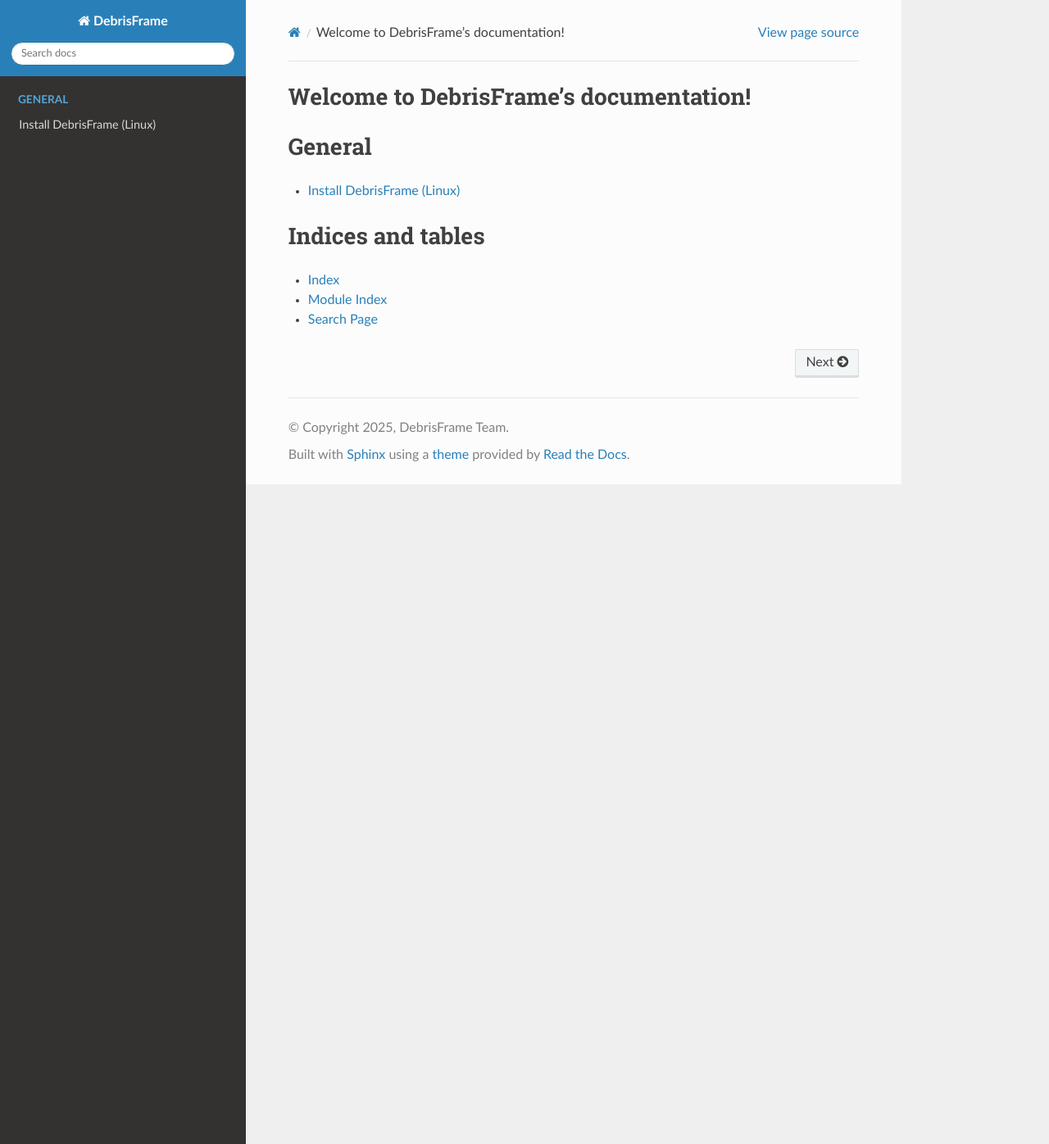
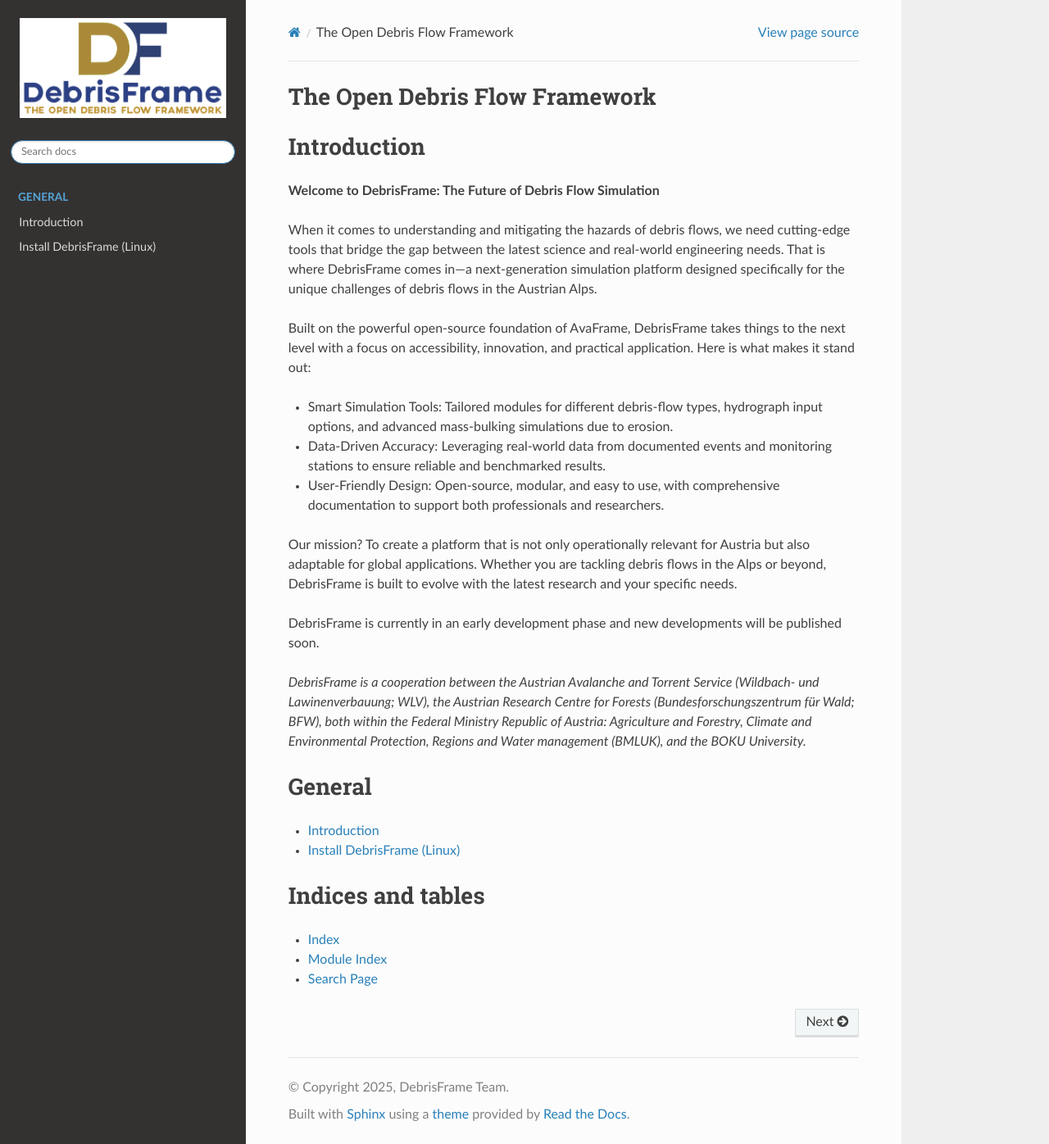
Before and after one commit to OpenNHM/DebrisFrame, a Sphinx documentation site: the page built from docs/source/index.rst, in a window 1280 px wide and 1396 px high. Shown: the whole window at 82% size. Built offline with Sphinx 7.4.7 and the Read the Docs theme 3.1.0, drawn with Linux system fonts in a browser that asks for light colours.

Commit message:
[doc] integrate introduction
Add project description to introduction.rst
Change source directory in make.bat

docs: customize Sphinx theme and add project logo

```diff
--- a/docs/source/conf.py
+++ b/docs/source/conf.py
@@ -31,5 +31,18 @@
 
 html_theme = "sphinx_rtd_theme"
 
+html_theme_options = {
+    "logo_only": True,
+    "style_nav_header_background": "#343131",
+    # 'display_version': False,
+}
+# The name of an image file (relative to this directory) to place at the top
+# of the sidebar.
+html_logo = "_static/logo.png"
+
+
+# -- Options for LaTeX output ---------------------------------------------
+latex_logo = "_static/logo.png"
+
 # -- Options for EPUB output
 epub_show_urls = "footnote"
--- a/docs/source/index.rst
+++ b/docs/source/index.rst
@@ -3,8 +3,10 @@
    You can adapt this file completely to your liking, but it should at least
    contain the root `toctree` directive.
 
-Welcome to DebrisFrame's documentation!
+The Open Debris Flow Framework
 =======================================
+
+.. include:: introduction.rst
 
 .. toctree::
    :maxdepth: 2
@@ -15,6 +17,7 @@
 
 .. only:: html
 
+    * :doc:`introduction`
     * :doc:`installation`
 
 .. toctree::
@@ -22,6 +25,7 @@
    :hidden:
    :caption: General
 
+   introduction.rst
    installation.rst
 
 
--- a/docs/source/introduction.rst
+++ b/docs/source/introduction.rst
@@ -0,0 +1,29 @@
+Introduction
+============================================================
+
+**Welcome to DebrisFrame: The Future of Debris Flow Simulation**
+
+When it comes to understanding and mitigating the hazards of debris flows,
+we need cutting-edge tools that bridge the gap between the latest science and real-world engineering needs.
+That is where DebrisFrame comes in—a next-generation simulation platform
+designed specifically for the unique challenges of debris flows in the Austrian Alps.
+
+Built on the powerful open-source foundation of AvaFrame, DebrisFrame takes things to the next level with a focus on accessibility, innovation, and practical application.
+Here is what makes it stand out:
+
+* Smart Simulation Tools: Tailored modules for different debris-flow types, hydrograph input options, and advanced mass-bulking simulations due to erosion.
+
+* Data-Driven Accuracy: Leveraging real-world data from documented events and monitoring stations to ensure reliable and benchmarked results.
+
+* User-Friendly Design: Open-source, modular, and easy to use, with comprehensive documentation to support both professionals and researchers.
+
+Our mission? To create a platform that is not only operationally relevant for Austria but also adaptable for global applications.
+Whether you are tackling debris flows in the Alps or beyond, DebrisFrame is built to evolve with the latest research and your specific needs.
+
+DebrisFrame is currently in an early development phase and new developments will be published soon.
+
+
+*DebrisFrame is a cooperation between the Austrian Avalanche and Torrent Service (Wildbach- und Lawinenverbauung; WLV),
+the Austrian Research Centre for Forests (Bundesforschungszentrum für Wald; BFW),
+both within the Federal Ministry Republic of Austria: Agriculture and Forestry, Climate and Environmental Protection, Regions and Water management (BMLUK),
+and the BOKU University.*
```
Also changed, not shown: docs/source/_static/logo.png (added), 1 other file.
